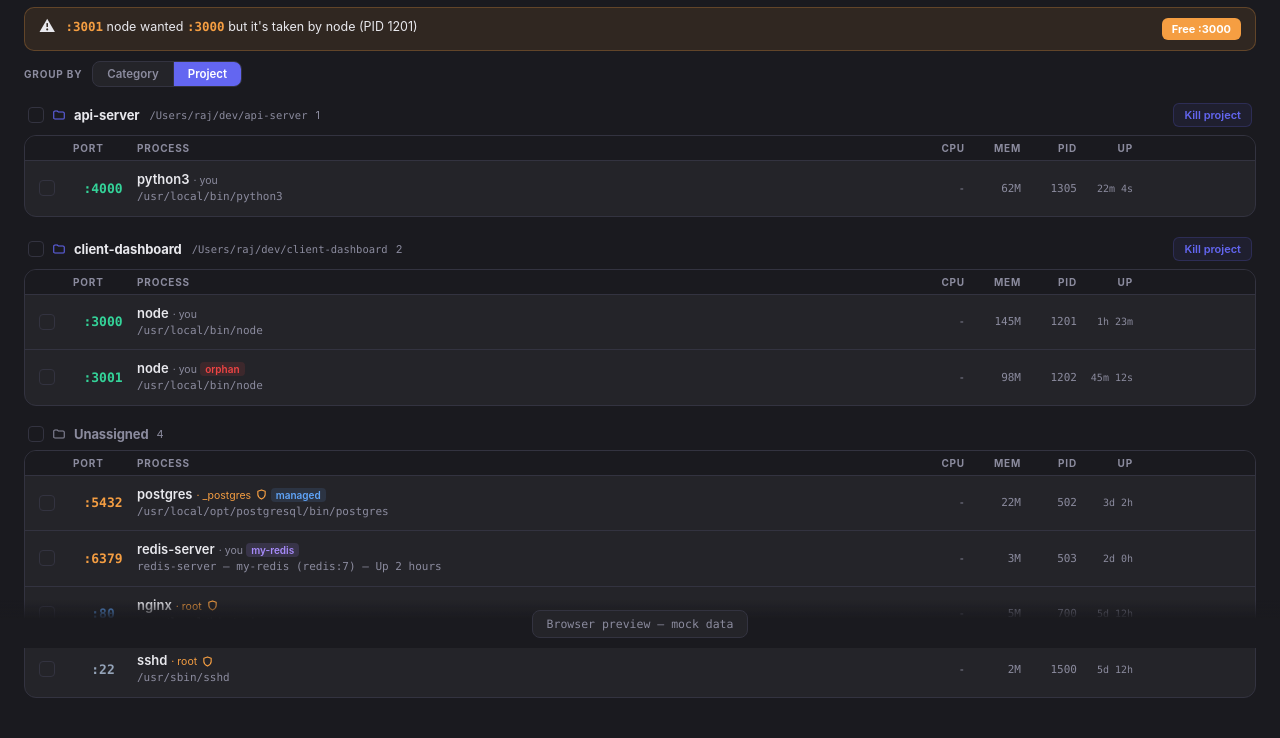
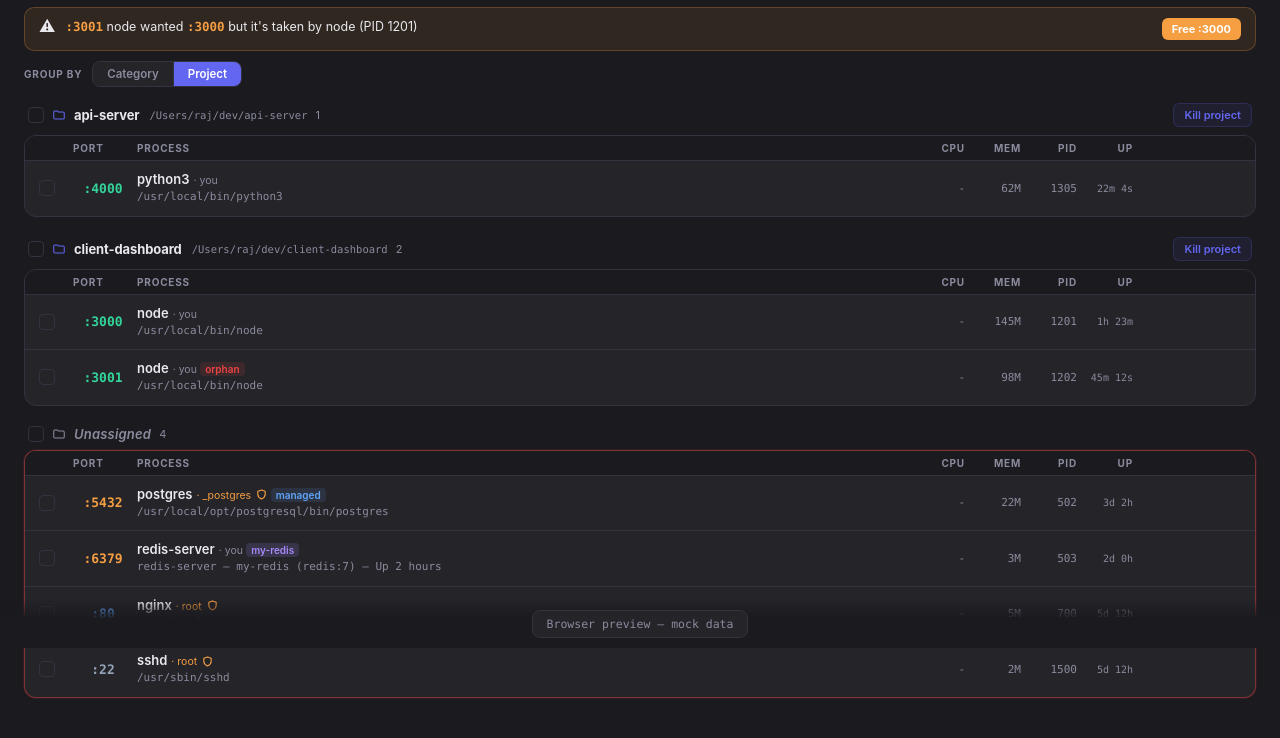
Before and after one commit to RajParmar2003/port-manager, a website: page src/index.html in a window 1280 px wide. Both pictures are taken after a click on the button "Project". Shown: the part 152-890 px from the top of the page. Drawn offline with Linux system fonts and the light colour scheme.

Commit message:
Give Unassigned bucket a muted red outline so it draws the eye
Previous attempt tinted the whole table surface + dashed the border, which
broke visual consistency with real project groups. Raj's feedback: just a
red accent to catch attention, nothing else.

Replaces the surface/border changes with a single border-color override
(rgba(239,68,68,0.45)) plus a faint 1px red glow via box-shadow. Works in
both themes because the alpha sits on top of whatever --surface resolves
to. The italic Unassigned label stays — it was carrying real semantic
weight independent of the border.

Live-verified against real processes: project detection correctly resolves
project-grouping worktree, /opt/homebrew (postgres), and drops 10 system
daemons into Unassigned. Rows 1, 2, 5, 6, 9 of the test matrix now green.

```diff
--- a/src/index.html
+++ b/src/index.html
@@ -403,8 +403,18 @@
       letter-spacing: -0.1px;
     }
     .proj-basename:hover { opacity: 0.7; }
-    .proj-basename.unassigned { color: var(--text-dim); cursor: default; }
+    .proj-basename.unassigned {
+      color: var(--text-dim); cursor: default;
+      font-style: italic; font-weight: 600; letter-spacing: 0.2px;
+    }
     .proj-basename.unassigned:hover { opacity: 1; }
+    /* Unassigned bucket keeps the same surface as other groups so visual
+       consistency holds — a subtle warning-tinted border is the only cue,
+       enough to draw the eye without screaming. Works in both themes. */
+    .group.unassigned-group .group-table {
+      border-color: rgba(239, 68, 68, 0.45);
+      box-shadow: 0 0 0 1px rgba(239, 68, 68, 0.12);
+    }
     .proj-path-hint {
       font-size: 10.5px; color: var(--text-dim); font-family: var(--mono);
       margin-left: 2px; overflow: hidden; text-overflow: ellipsis; white-space: nowrap;
@@ -922,7 +932,7 @@ function render() {
         // All project groups share the accent color (except Unassigned → dim)
         var pColor = grp.isUnassigned ? '#8b8b9e' : '#6366f1';
 
-        html += '<div class="group"><div class="group-header project-header"><div class="group-header-left">';
+        html += '<div class="group' + (grp.isUnassigned ? ' unassigned-group' : '') + '"><div class="group-header project-header"><div class="group-header-left">';
         html += '<div class="checkbox' + (pAllSel ? ' checked' : '') + '" onclick="toggleProjectGroup(\'' + esc(grp.key) + '\')">' + (pAllSel ? '&#10003;' : '') + '</div>';
         // Folder icon (closed folder outline)
         html += '<svg class="proj-folder' + (grp.isUnassigned ? ' unassigned' : '') + '" width="14" height="14" viewBox="0 0 24 24" fill="none" stroke="currentColor" stroke-width="1.8" stroke-linecap="round" stroke-linejoin="round" style="display:inline-block;vertical-align:middle"><path d="M3 7a2 2 0 012-2h4l2 2h8a2 2 0 012 2v8a2 2 0 01-2 2H5a2 2 0 01-2-2V7z"/></svg>';
```
